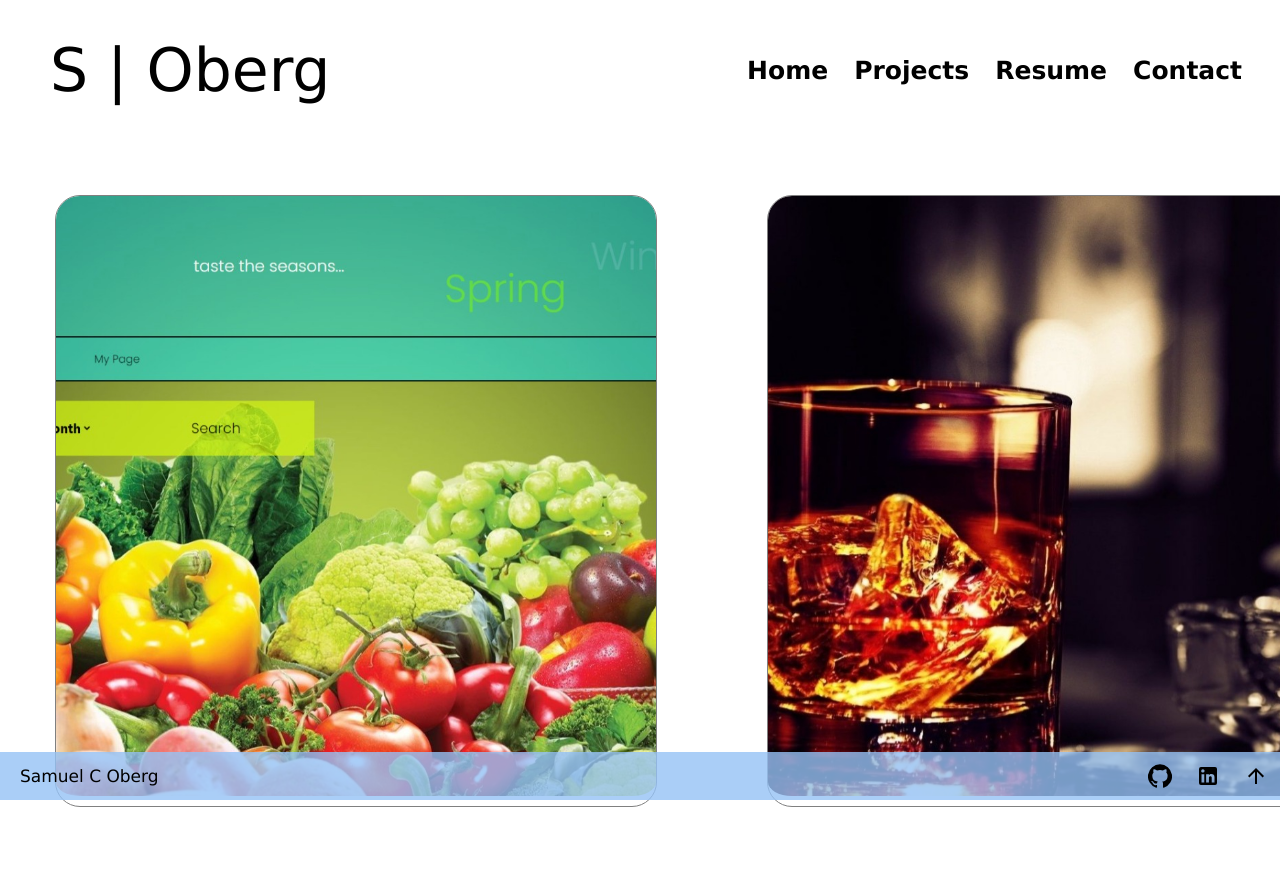
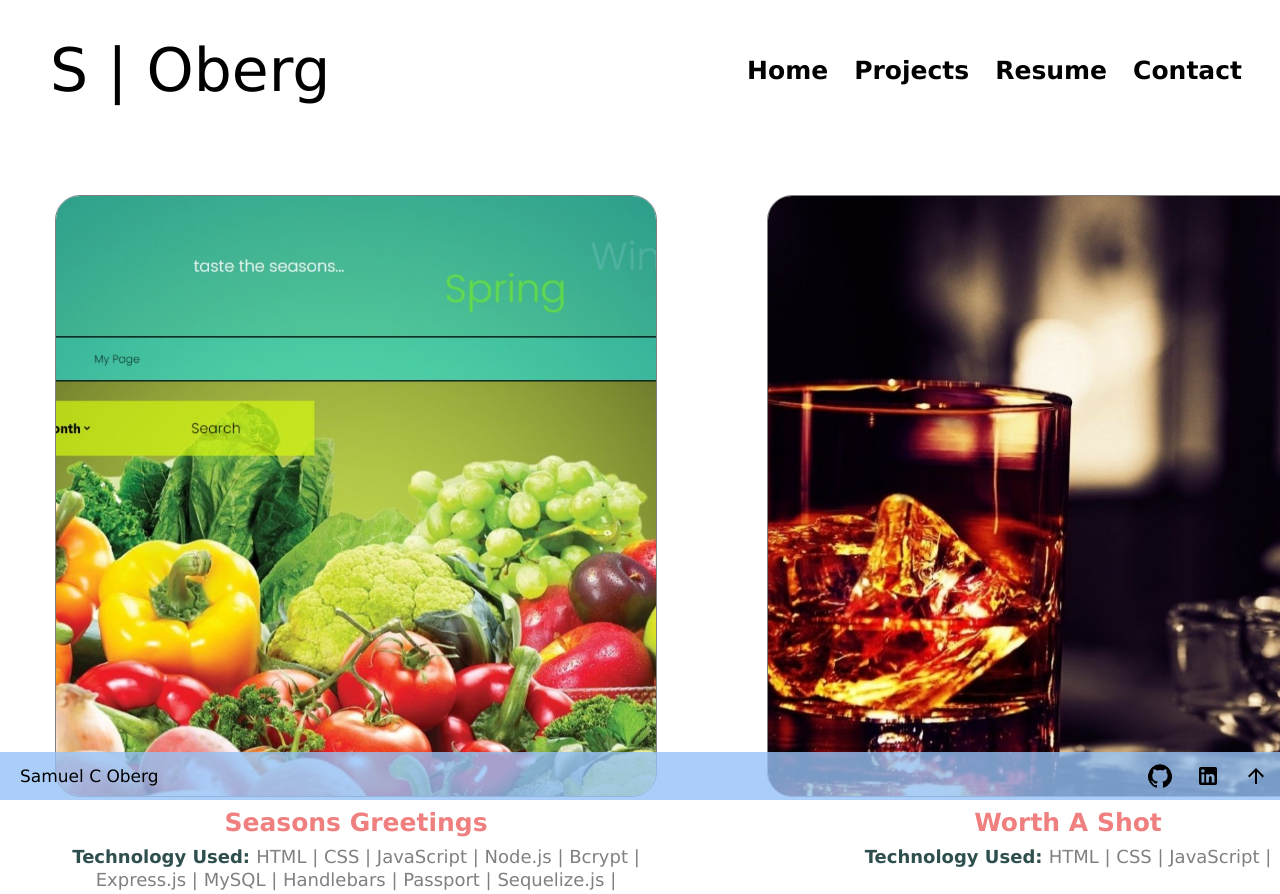
Before and after one commit to sosoberg/react_portfolio, a React (Create React App) app in the folder client/: page /projects in a window 1280 px wide. Shown: the top 894 px of the page. Built offline with nearby package versions, Linux system fonts and the light colour scheme.

Commit message:
project style work

```diff
--- a/client/src/components/ProjectCard/index.js
+++ b/client/src/components/ProjectCard/index.js
@@ -6,7 +6,11 @@ function ProjectCard(props) {
     return (
         <div className='projectCardGrid'>
             <section className="project">
-                <img className="pcImage" src={props.image} alt="projectImg"/>
+                <div className='imageDiv'>
+                    <img className='pcImage' src={props.image} alt="projectImg"/>
+                        <p className='techUsedHead'>{props.name}</p>
+                        <p className='techUsed'><span className='boldspan'>Technology Used: </span>{props.tech}</p>
+                </div>
             </section>
             {/* <aside className='projectExtra'>
             <h2 className="pcHeader">{props.name}</h2>
--- a/client/src/components/ProjectCard/style.css
+++ b/client/src/components/ProjectCard/style.css
@@ -19,14 +19,17 @@
     padding-bottom: 20px;
 }
 
-.pcImage {
+.imageDiv {
     padding-bottom: 10px;
     margin: 50px;
+}
+
+.pcImage {
+    border-radius: 25px;
+    border: 1px solid grey;
     width: 600px; /* width of container */
     height: 600px; /* height of container */
     object-fit: cover;
-    border-radius: 25px;
-    border: 1px solid grey;
 }
 
 .projectExtra {
@@ -43,11 +46,25 @@
 
 .techUsedHead {
     font-weight: bolder;
+    padding-bottom: 10px;
+    padding-top: 10px;
+    font-size: 25px;
+    color: lightcoral;
 }
 
 .techUsed {
     padding-bottom: 15px;
-    border-bottom: 1px solid black;
+    border-bottom: 10px solid darkslategray;
+    border-radius: 15px;
+    font-size: 18px;
+    line-height: 1.3;
+    color: grey;
+    height: 50px;
+}
+
+.boldspan {
+    font-weight: bold;
+    color: darkslategray;
 }
 
 .githubLink {
```
